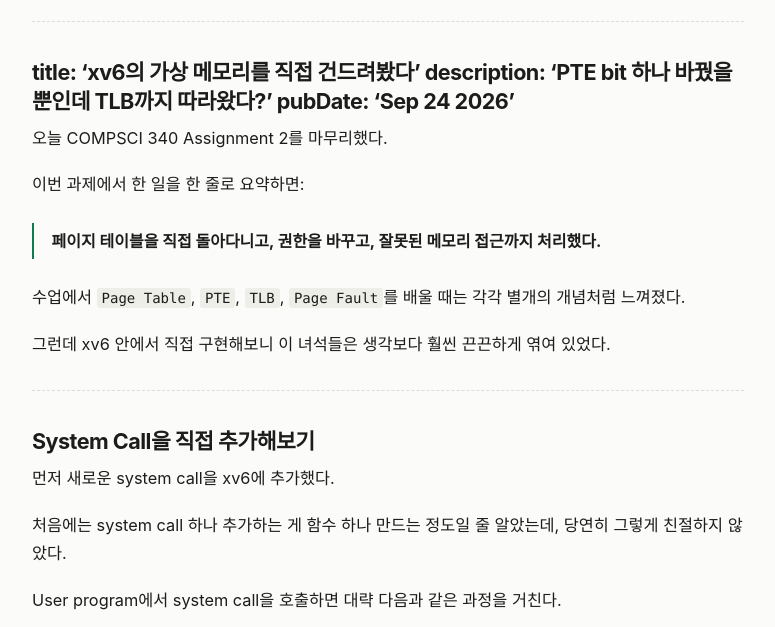
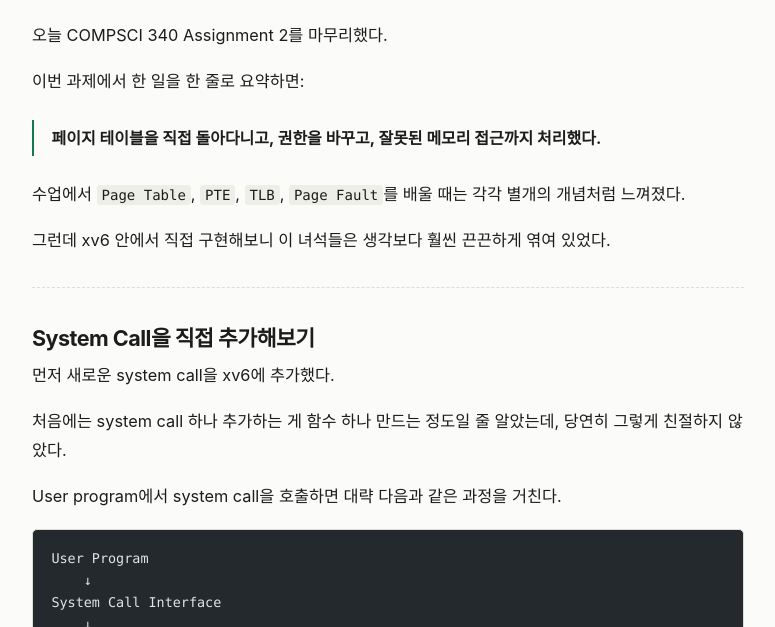
Before and after one commit to Kouen-Park/Park-Seongjin-dev-blog, an Astro site: page /blog/xv6-virtual-memory in a window 1280 px wide. Shown: the part 173-800 px from the top of the page, without its empty margins (252-1027 px from the left). Built offline with nearby package versions, Linux system fonts and the light colour scheme; Astro itself is replaced by a stand-in of ours; code samples lack their colours; a web font is replaced by a local one.

Commit message:
fix(content): xv6 글의 중복된 frontmatter 블록 제거

```diff
--- a/src/content/blog/xv6-virtual-memory.md
+++ b/src/content/blog/xv6-virtual-memory.md
@@ -1,9 +1,3 @@
----
-title: 'xv6의 가상 메모리를 직접 건드려봤다'
-description: 'PTE bit 하나 바꿨을 뿐인데 TLB까지 따라왔다?'
-pubDate: 'Sep 24 2026'
----
-
 ---
 title: 'xv6의 가상 메모리를 직접 건드려봤다'
 description: 'PTE bit 하나 바꿨을 뿐인데 TLB까지 따라왔다?'
```
